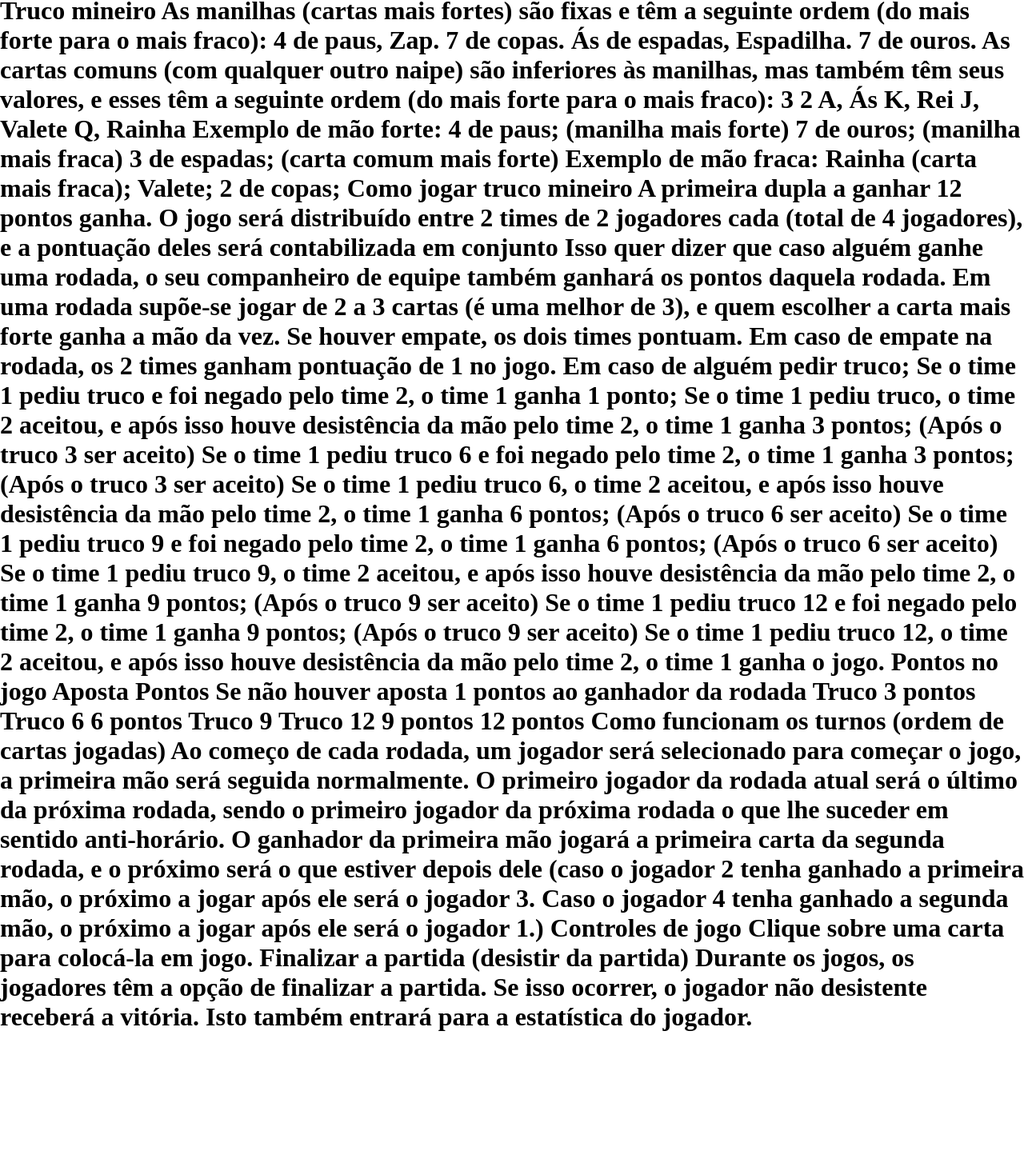
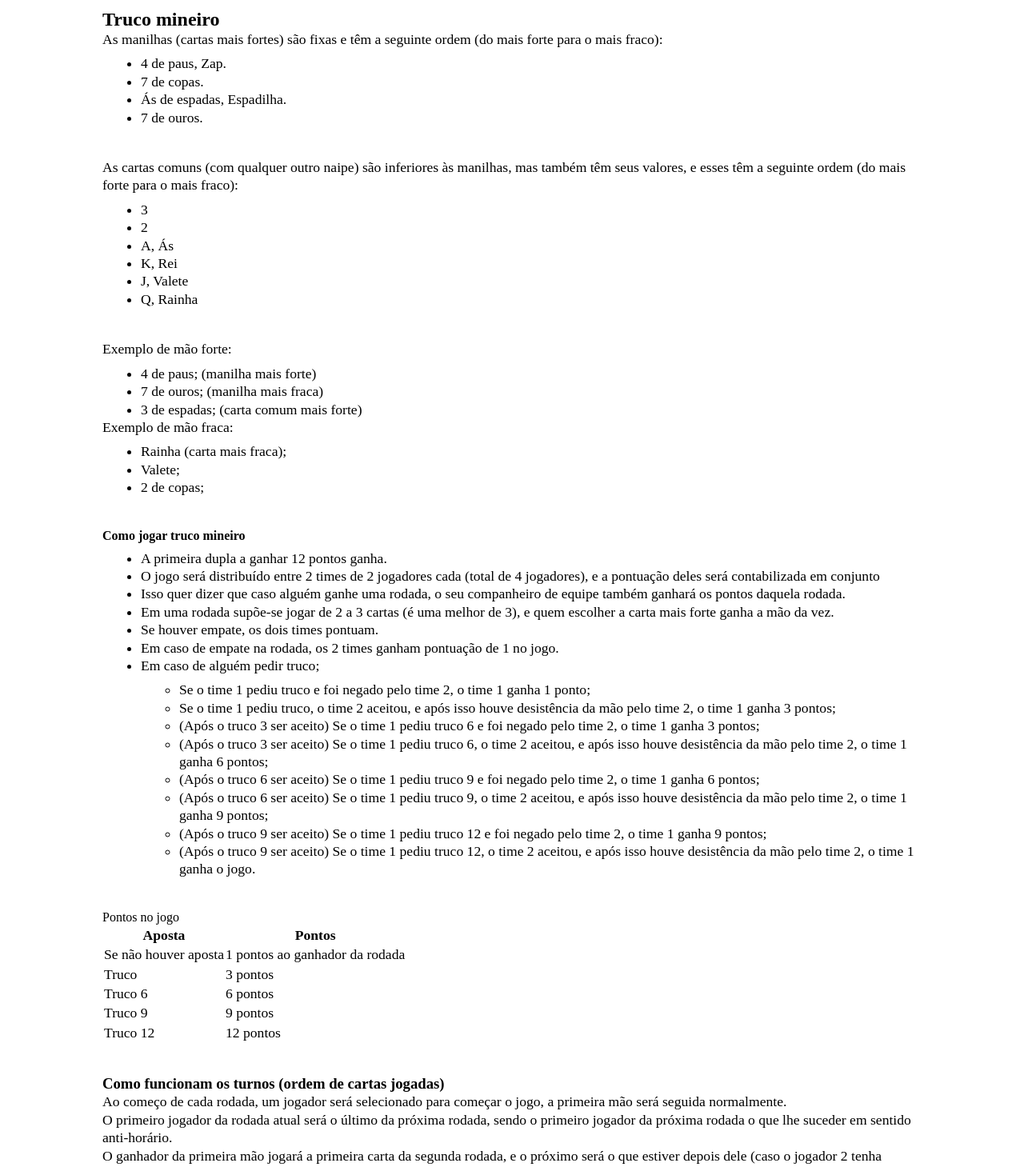
Before and after one commit to BomDia12/Trabalho-de-MP, a React (Create React App) app in the folder front-end/: page /rules in a window 1280 px wide. Shown: the part 5-1464 px from the top of the page at 80% size. Before the commit the page ends 1295 px from the top, so only its background shows below. Built offline with nearby package versions, Linux system fonts and the light colour scheme.

Commit message:
:art: Wrap content in tags
Organizando a parte de regras em tags de html, para facilitar a organizaçao e compreençao dos funcionamentos gerais

```diff
--- a/front-end/src/pages/GameRules/index.js
+++ b/front-end/src/pages/GameRules/index.js
@@ -3,75 +3,136 @@ import { Container } from "./styles"
 const Rules = () => {
   return (
     <Container>
-      Truco mineiro
+      <h2>Truco mineiro</h2>
+      <div>
+        <p>As manilhas (cartas mais fortes) são fixas e têm a seguinte ordem (do mais forte para o mais fraco):</p>
+        <ul>
+          <li>4 de paus, Zap.</li>
+          <li>7 de copas.</li>
+          <li>Ás de espadas, Espadilha.</li>
+          <li>7 de ouros.</li>
+        </ul>
+      </div>
 
-      As manilhas (cartas mais fortes) são fixas e têm a seguinte ordem (do mais forte para o mais fraco):
-      4 de paus, Zap.
-      7 de copas.
-      Ás de espadas, Espadilha.
-      7 de ouros.
+      <div>
+        <p>As cartas comuns (com qualquer outro naipe) são inferiores às manilhas, mas também têm seus valores,
+          e esses têm a seguinte ordem (do mais forte para o mais fraco):</p>
+        <ul>
+          <li>3</li>
+          <li>2</li>
+          <li>A, Ás</li>
+          <li>K, Rei</li>
+          <li>J, Valete</li>
+          <li>Q, Rainha</li>
+        </ul>
+      </div>
 
-      As cartas comuns (com qualquer outro naipe) são inferiores às manilhas, mas também têm seus valores,  e esses têm a seguinte ordem (do mais forte para o mais fraco):
-      3
-      2
-      A, Ás
-      K, Rei
-      J, Valete
-      Q, Rainha
+      <div>
+        <p>Exemplo de mão forte:</p>
+        <ul>
+          <li>4 de paus; (manilha mais forte)</li>
+          <li>7 de ouros; (manilha mais fraca)</li>
+          <li>3 de espadas; (carta comum mais forte)</li>
+        </ul>
 
-      Exemplo de mão forte:
-      4 de paus; (manilha mais forte)
-      7 de ouros; (manilha mais fraca)
-      3 de espadas; (carta comum mais forte)
+        <p>Exemplo de mão fraca:</p>
+        <ul>
+          <li>Rainha (carta mais fraca);</li>
+          <li>Valete;</li>
+          <li>2 de copas;</li>
+        </ul>
+      </div>
 
-      Exemplo de mão fraca:
-      Rainha (carta mais fraca);
-      Valete;
-      2 de copas;
-      Como jogar truco mineiro
-      A primeira dupla a ganhar 12 pontos ganha.
-      O jogo será distribuído entre 2 times de 2 jogadores cada (total de 4 jogadores), e a pontuação deles será contabilizada em conjunto
-      Isso quer dizer que caso alguém ganhe uma rodada, o seu companheiro de equipe também ganhará os pontos daquela rodada.
-      Em uma rodada supõe-se jogar de 2 a 3 cartas (é uma melhor de 3), e quem escolher a carta mais forte ganha a mão da vez.
-      Se houver empate, os dois times pontuam.
-      Em caso de empate na rodada, os 2 times ganham pontuação de 1 no jogo.
-      Em caso de alguém pedir truco;
-      Se o time 1 pediu truco e foi negado pelo time 2, o time 1 ganha  1 ponto;
-      Se o time 1 pediu truco, o time 2 aceitou, e após isso houve desistência da mão pelo time 2, o time 1 ganha 3 pontos;
-      (Após o truco 3 ser aceito) Se o time 1 pediu truco 6 e foi negado pelo time 2, o time 1 ganha  3 pontos;
-      (Após o truco 3 ser aceito) Se o time 1 pediu truco 6, o time 2 aceitou, e após isso houve desistência da mão  pelo time 2, o time 1 ganha 6 pontos;
-      (Após o truco 6 ser aceito) Se o time 1 pediu truco 9 e foi negado pelo time 2, o time 1 ganha 6 pontos;
-      (Após o truco 6 ser aceito) Se o time 1 pediu truco 9, o time 2 aceitou, e após isso houve desistência da mão pelo time 2, o time 1 ganha 9 pontos;
-      (Após o truco 9 ser aceito) Se o time 1 pediu truco 12 e foi negado pelo time 2, o time 1 ganha 9 pontos;
-      (Após o truco 9 ser aceito) Se o time 1 pediu truco 12, o time 2 aceitou, e após isso houve desistência da mão pelo time 2, o time 1 ganha o jogo.
+      <div>
+        <strong>Como jogar truco mineiro</strong>
+        <ul>
+          <li>A primeira dupla a ganhar 12 pontos ganha.</li>
+          <li>O jogo será distribuído entre 2 times de 2 jogadores cada (total de 4 jogadores),
+            e a pontuação deles será contabilizada em conjunto</li>
+          <li>Isso quer dizer que caso alguém ganhe uma rodada, o seu companheiro de equipe
+            também ganhará os pontos daquela rodada.</li>
+          <li>Em uma rodada supõe-se jogar de 2 a 3 cartas (é uma melhor de 3), e quem escolher
+            a carta mais forte ganha a mão da vez.</li>
+          <li>Se houver empate, os dois times pontuam.</li>
+          <li>Em caso de empate na rodada, os 2 times ganham pontuação de 1 no jogo.</li>
+          <li>Em caso de alguém pedir truco; </li>
+          <ul>
+            <li>Se o time 1 pediu truco e foi negado pelo time 2, o time 1 ganha  1 ponto; </li>
+            <li>Se o time 1 pediu truco, o time 2 aceitou, e após isso houve desistência da mão
+              pelo time 2, o time 1 ganha 3 pontos; </li>
+            <li>(Após o truco 3 ser aceito) Se o time 1 pediu truco 6 e foi negado pelo time 2, o
+              time 1 ganha  3 pontos; </li>
+            <li>(Após o truco 3 ser aceito) Se o time 1 pediu truco 6, o time 2 aceitou, e após isso
+              houve desistência da mão  pelo time 2, o time 1 ganha 6 pontos; </li>
+            <li>(Após o truco 6 ser aceito) Se o time 1 pediu truco 9 e foi negado pelo time 2, o time
+              1 ganha 6 pontos; </li>
+            <li>(Após o truco 6 ser aceito) Se o time 1 pediu truco 9, o time 2 aceitou, e após isso
+              houve desistência da mão pelo time 2, o time 1 ganha 9 pontos; </li>
+            <li>(Após o truco 9 ser aceito) Se o time 1 pediu truco 12 e foi negado pelo time 2, o time
+              1 ganha 9 pontos; </li>
+            <li>(Após o truco 9 ser aceito) Se o time 1 pediu truco 12, o time 2 aceitou, e após isso
+              houve desistência da mão pelo time 2, o time 1 ganha o jogo.</li>
+          </ul>
+        </ul>
+      </div>
 
-      Pontos no jogo
-      Aposta
-      Pontos
-      Se não houver aposta
-      1 pontos ao ganhador da rodada
-      Truco
-      3 pontos
-      Truco 6
-      6 pontos
-      Truco 9
+      <div>
+        Pontos no jogo
+        <table>
+          <tr>
+            <th> Aposta </th>
+            <th> Pontos </th>
+          </tr>
 
-      Truco 12
-      9 pontos
+          <tr>
+            <td>Se não houver aposta</td>
+            <td>1 pontos ao ganhador da rodada</td>
+          </tr>
 
-      12 pontos
+          <tr>
+            <td>Truco</td>
+            <td>3 pontos</td>
+          </tr>
 
+          <tr>
+            <td>Truco 6</td>
+            <td>6 pontos</td>
+          </tr>
 
-      Como funcionam os turnos (ordem de cartas jogadas)
-      Ao começo de cada rodada, um jogador será selecionado para começar o jogo, a primeira mão será seguida normalmente.
-      O primeiro jogador da rodada atual será o último da próxima rodada, sendo o primeiro jogador da próxima rodada o que lhe suceder em sentido anti-horário.
-      O ganhador da primeira mão jogará a primeira carta da segunda rodada, e o próximo será o que estiver depois dele (caso o jogador 2 tenha ganhado a primeira mão, o próximo a jogar após ele será o jogador 3. Caso o jogador 4 tenha ganhado a segunda mão, o próximo a jogar após ele será o jogador 1.)
+          <tr>
+            <td>Truco 9</td>
+            <td>9 pontos</td>
+          </tr>
 
-      Controles de jogo
-      Clique sobre uma carta para colocá-la em jogo.
+          <tr>
+            <td>Truco 12</td>
+            <td>12 pontos</td>
+          </tr>
+        </table>
+      </div>
 
-      Finalizar a partida (desistir da partida)
-      Durante os jogos, os jogadores têm a opção de finalizar a partida. Se isso ocorrer, o jogador não desistente receberá a vitória. Isto também entrará para a estatística do jogador.
+      <div>
+        <h3>Como funcionam os turnos (ordem de cartas jogadas)</h3>
+        <p>Ao começo de cada rodada, um jogador será selecionado para começar o jogo, a primeira mão
+          será seguida normalmente.</p>
+        <p>O primeiro jogador da rodada atual será o último da próxima rodada, sendo o primeiro jogador
+          da próxima rodada o que lhe suceder em sentido anti-horário.</p>
+        <p>O ganhador da primeira mão jogará a primeira carta da segunda rodada, e o próximo será o
+          que estiver depois dele (caso o jogador 2 tenha ganhado a primeira mão, o próximo a jogar após
+          ele será o jogador 3. Caso o jogador 4 tenha ganhado a segunda mão, o próximo a jogar após ele
+          será o jogador 1.)</p>
+      </div>
+
+      <div>
+        <h3>Controles de jogo</h3>
+        <p>Clique sobre uma carta para colocá-la em jogo.</p>
+      </div>
+
+      <div>
+        <h3>Finalizar a partida (desistir da partida)</h3>
+        <p>Durante os jogos, os jogadores têm a opção de finalizar a partida.Se isso ocorrer, o jogador
+          não desistente receberá a vitória.Isto também entrará para a estatística do jogador.</p>
+      </div>
     </Container>
   )
 }
--- a/front-end/src/pages/GameRules/styles.js
+++ b/front-end/src/pages/GameRules/styles.js
@@ -1,5 +1,21 @@
 import styled from 'styled-components';
 
-export const Container = styled.h1`
+export const Container = styled.div`
+padding: 2vh 10vw;
 
+width: 100%;
+
+  div {
+    margin-bottom: 5vh;
+  }
+
+  p, li, th, td {
+    font-size: 1.1rem;
+    line-height: 1.4rem;
+  }
+
+  ul {
+    padding-top: .5rem;
+    margin-left: 3rem;
+  }
 `;
```
